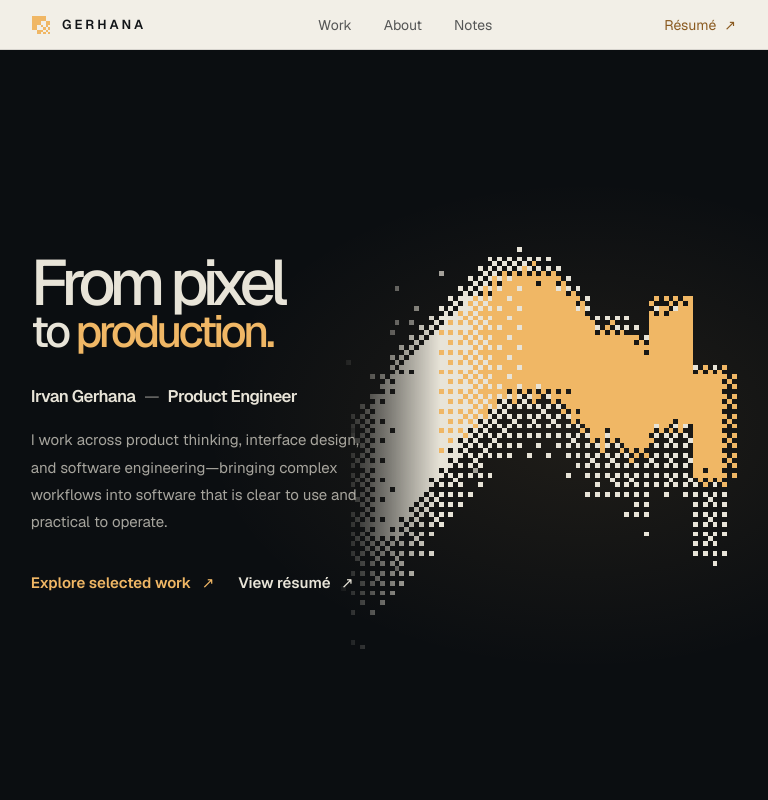
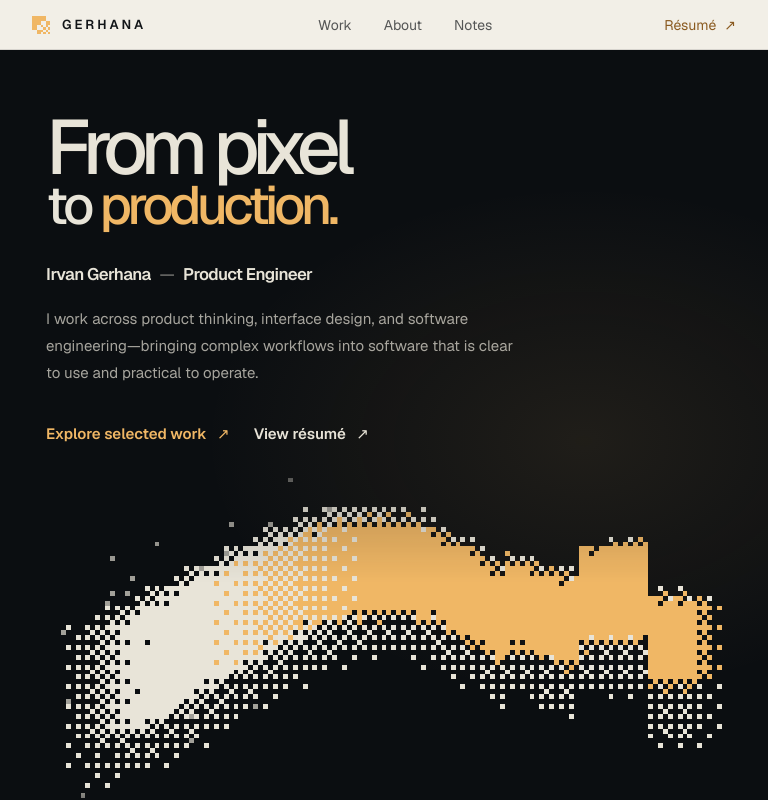
Before and after one commit to weexdayend/uigerhana-space, a Next.js app: page / in a window 768 px wide. Shown: the top 800 px of the page. Built offline with nearby package versions, Linux system fonts and the light colour scheme.

Commit message:
fix: give tablet portrait hero its own layout

```diff
--- a/src/app/globals.css
+++ b/src/app/globals.css
@@ -1083,6 +1083,35 @@ body {
   }
 }
 
+@media (min-width: 768px) and (max-width: 820px) {
+  .hero-organic__inner {
+    min-height: 0;
+    grid-template-columns: minmax(0, 1fr);
+    gap: 0;
+    padding: clamp(4rem, 8vh, 5.5rem) clamp(2rem, 6vw, 3.5rem) 0;
+  }
+
+  .hero-organic__copy {
+    max-width: 100%;
+    padding: 0;
+  }
+
+  .hero-organic__title {
+    font-size: clamp(4.5rem, 10vw, 6.2rem);
+  }
+
+  .hero-organic__description {
+    max-width: 48ch;
+  }
+
+  .hero-organic__art {
+    width: 100%;
+    height: clamp(320px, 48vh, 520px);
+    margin: 0 auto;
+    mask-image: linear-gradient(180deg, transparent 0%, rgba(0, 0, 0, 0.8) 13%, #000 35%, #000 88%, transparent 100%);
+  }
+}
+
 @media (max-width: 767px) {
   .hero-organic {
     min-height: 0;
```
Also changed, not shown: 1 other file (tests, documents, lock files or other folders).
